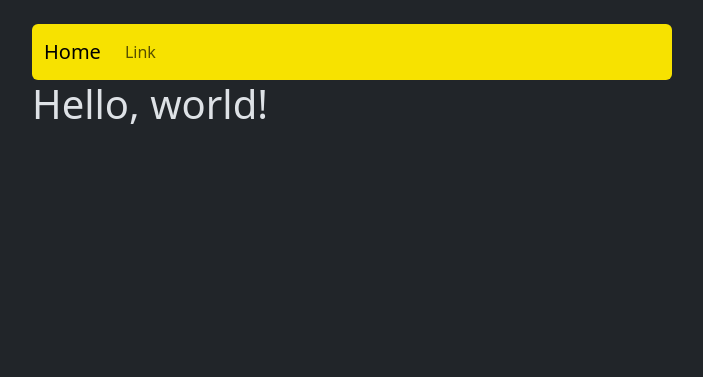
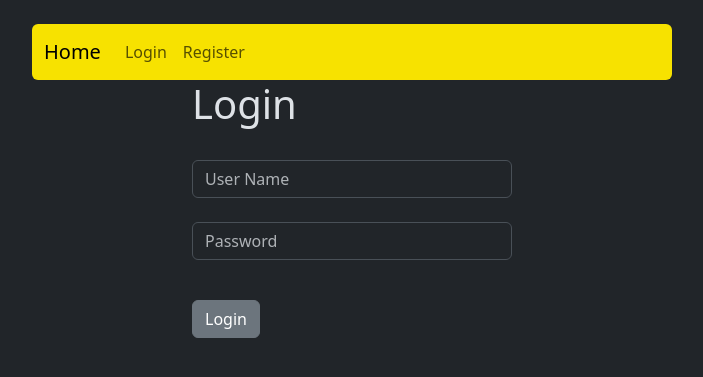
Before and after one commit to SkyRaks/PythonCryptoAPI, a Django app: page / in a window 1280 px wide. Shown: the top 377 px of the page, without its empty margins (288-991 px from the left). Run offline with Django 5.2, Linux system fonts and the light colour scheme; data that the repository does not hold is empty.

Commit message:
successfully added api requests to home page

```diff
--- a/website/templates/base.html
+++ b/website/templates/base.html
@@ -8,10 +8,21 @@
   </head>
   <body class="bg-dark" data-bs-theme="dark">
   <div class="col-md-6 offset-md-3">
-
     <br/>
     {% include 'navbar.html' %}
-    <h1>Hello, world!</h1>
+      {% if messages %}
+        {% for message in messages %}
+    <br/>
+          <div class="alert alert-warning alert-dismissible fade show" role="alert">
+                  {{ message }}
+                  <button type="button" class="btn-close" data-bs-dismiss="alert" aria-label="Close"></button>
+                </div>
+        {% endfor %}
+      {% endif %}
+
+    {% block content %}
+    {% endblock %}
+
     <script src="https://cdn.jsdelivr.net/npm/bootstrap@5.3.8/dist/js/bootstrap.bundle.min.js" integrity="sha384-FKyoEForCGlyvwx9Hj09JcYn3nv7wiPVlz7YYwJrWVcXK/BmnVDxM+D2scQbITxI" crossorigin="anonymous"></script>
   </div>
   </body>
--- a/website/templates/home.html
+++ b/website/templates/home.html
@@ -1,3 +1,54 @@
 {% extends 'base.html' %}
 
-<h1>Hello World!</h1>
+{% block content %}
+
+{% if user.is_authenticated %}
+<br/>
+    <h1>Hello World!</h1>
+<table class="table table-hover table-bordered">
+  <thead>
+    <tr>
+<!--      <th scope="col">#</th>-->
+      <th scope="col">Name</th>
+      <th scope="col">Price</th>
+      <th scope="col">Growth</th>
+    </tr>
+  </thead>
+  <tbody>
+  {% for coin in crypto_data %}
+
+    <tr>
+      <td>{{ coin.name }}</td>
+      <td>{{ coin.quote.USD.price|floatformat:2 }}</td>
+      <td>{{ coin.quote.USD.percent_change_24h }}</td>
+    </tr>
+
+  {% endfor %}
+  </tbody>
+</table>
+
+{% else %}
+<div class="col-md-6 offset-md-3">
+<h1>Login</h1>
+    <br/>
+    <form method="POST" action="{% url 'home' %}">
+        {% csrf_token %}
+        <form>
+            <div>
+<!--            <label for="exampleInputEmail1" class="form-label">Email address</label>-->
+                <input type="text" class="form-control" name="username", placeholder="User Name" required>
+            </div>
+                <br/>
+            <div class="mb-3">
+<!--            <label for="exampleInputPassword1" class="form-label">Password</label>-->
+                <input type="password" class="form-control" name="password", placeholder="Password" required>
+            </div>
+                <br/>
+            <button type="submit" class="btn btn-secondary">Login</button>
+        </form>
+
+    </form>
+</div>
+{% endif %}
+
+{% endblock %}
--- a/website/templates/navbar.html
+++ b/website/templates/navbar.html
@@ -6,10 +6,21 @@
     </button>
     <div class="collapse navbar-collapse" id="navbarSupportedContent">
       <ul class="navbar-nav me-auto mb-2 mb-lg-0">
+        {% if user.is_authenticated %}
         <li class="nav-item">
           <a class="nav-link" href="#">Link</a>
         </li>
-
+        <li class="nav-item">
+            <a class="nav-link" href="{% url 'logout' %}">Logout</a>
+        </li>
+        {% else %}
+        <li class="nav-item">
+            <a class="nav-link" href="{% url 'home' %}">Login</a>
+        </li>
+        <li class="nav-item">
+            <a class="nav-link" href="{% url 'register' %}">Register</a>
+        </li>
+        {% endif %}
 
       </ul>
     </div>
--- a/website/urls.py
+++ b/website/urls.py
@@ -1,7 +1,8 @@
-from django.contrib import admin
-from django.urls import path, include
+from django.urls import path
 from . import views
 
 urlpatterns = [
     path('', views.home, name='home'),
+    path('logout/', views.logout_user, name='logout'),
+    path('register/', views.register_user, name='register'),
 ]
--- a/website/views.py
+++ b/website/views.py
@@ -1,5 +1,69 @@
-from django.shortcuts import render
+from django.shortcuts import render, redirect
+from django.contrib.auth import authenticate, login, logout
+from django.contrib import messages
+from django.contrib.auth.models import User
+import requests
+# from requests import Session
+import json
+from requests.exceptions import ConnectionError, Timeout, TooManyRedirects
+
+# i'm using CoinMarketCap API
+# put your own api key
+api_key = "your api key"
+base_url = "https://pro-api.coinmarketcap.com/v1/cryptocurrency/listings/latest"
 
 # Create your views here.
 def home(request):
-    return render(request, 'home.html', {})
+    crypto_data = get_crypto_data()
+
+    if request.method == 'POST':
+        username = request.POST['username']
+        password = request.POST['password']
+        user = authenticate(request, username=username, password=password)
+        if user is not None:
+            login(request, user)
+            messages.success(request, "you have been logged in")
+            return redirect('home')
+        else:
+            messages.success(request, "error try again")
+            return redirect('home')
+    else:
+        return render(request, 'home.html', {'crypto_data': crypto_data})
+
+def logout_user(request):
+    logout(request)
+    return redirect('home')
+
+def register_user(request):
+    if request.method == 'POST':
+        username = request.POST['username']
+        email = request.POST['email']
+        password = request.POST['password1']
+        user = User.objects.create_user(username, email, password)
+        user.save()
+        return redirect('home')
+    else:
+        return render(request, 'register.html')
+
+def get_crypto_data():
+    parameters = {
+        'start': '1',
+        'limit': '10',
+        'convert': 'USD'
+    }
+
+    headers = {
+        'Content-Type': 'application/json',
+        'X-CMC_PRO_API_KEY': api_key,
+    }
+
+    try:
+        responce = requests.get(url=base_url, headers=headers, params=parameters)
+        data =responce.json()
+        crypto_data = data.get("data", [])
+        print(f"status code: {responce.status_code}")
+        return crypto_data
+    except (ConnectionError, Timeout, TooManyRedirects) as e:
+        crypto_data = []
+        print(e)
+    return crypto_data
```
Also changed, not shown: website/templates/register.html (added, +31 -0 lines).
